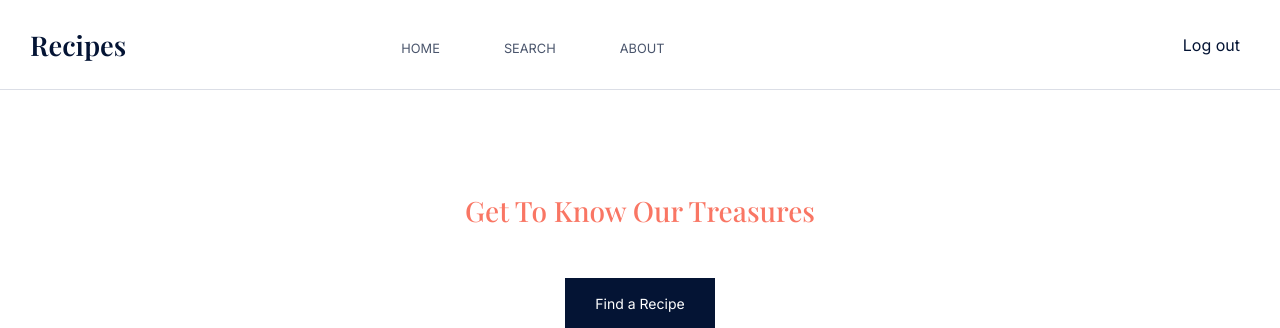
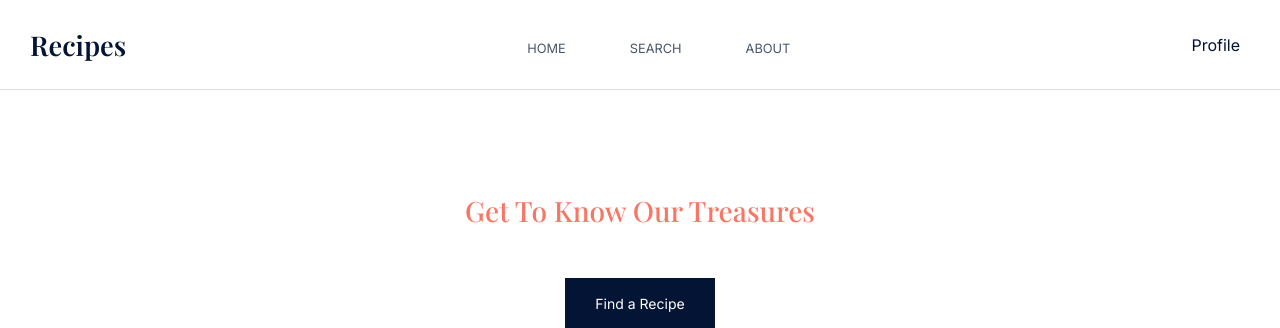
Before and after one commit to kkornilova/AI_search_assistant, a Django app: template website/templates/website/profile.html in a window 1280 px wide. Shown: the top 328 px of the page. Run offline with Django 5.2, Linux system fonts and the light colour scheme; the template is opened without the code that fills it, so the values that code supplies are empty.

Commit message:
remove "profile" button from profile page

```diff
--- a/website/static/website/profile.css
+++ b/website/static/website/profile.css
@@ -1,6 +1,3 @@
-#profile {
-    display: none;
-}
 .title-section {
     text-align: center;
     padding: 64px 3% 35px 3%;
--- a/website/templates/website/base.html
+++ b/website/templates/website/base.html
@@ -22,9 +22,11 @@
       <a id="search" href="{% url "website:search_all_recipes" %}">SEARCH</a>
       <a href="{% url "website:index" %}">ABOUT</a>
     </div>
-    <nav>
-      <a id="profile" href="{% url "website:profile-page" %}">Profile</a>
-    </nav>
+      {% if not is_profile%}
+        <a id="profile" href="{% url "website:profile-page" %}">Profile</a>
+      {% else %}
+        <a class="logout" href="{% url "website:logout-page" %}">Log out</a>
+      {% endif %}
     {% block header %}
     {% endblock %}
   </header>
--- a/website/templates/website/profile.html
+++ b/website/templates/website/profile.html
@@ -11,18 +11,12 @@ Profile
   <link rel="stylesheet" href="{% static "website/includes/recipe_card.css" %}"/>
   <link rel="stylesheet" href="{% static "website/base.css" %}"/>
 {% endblock %}
-{% block header%}
-<nav>
-  <a class="logout" href="{% url "website:logout-page" %}">Log out</a>
-</nav>
-{% endblock %}
 {% block content %}
   <div class="title-section">
     {%if not recipes %}
       <h2 class="context">{{context|title}}</h2>
       <h3 class="subcotext">Get To Know Our Treasures </h3>
       <a class="find-recipe-btn-link" href="{% url "website:search_all_recipes" %}">Find a Recipe</a>
-
     {% else %}
       <h1 class="title">Your Favourite Recipes</h1>
     {% endif %}
--- a/website/views.py
+++ b/website/views.py
@@ -115,5 +115,7 @@ def profile_page(request):
 
     else:
         context = "You don't have any favorite recipes yet"
+        is_profile = True
         return render(request, "website/profile.html", {"recipes": None,
-                                                        "context": context})
+                                                        "context": context,
+                                                        "is_profile": is_profile})
```
